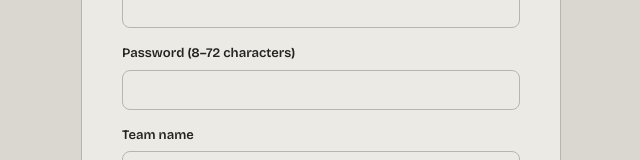
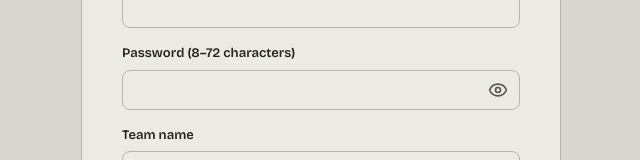
Before and after one commit to anupam0806/intellmeet, a React (Vite) app in the folder client/: page /signup in a window 1280 px wide. Shown: the part 405-565 px from the top of the page, without its empty margins (319-959 px from the left). Built offline with nearby package versions, Linux system fonts and the light colour scheme; no server answers.

Commit message:
feat(client): add accessible show password toggle and ms-reveal override

```diff
--- a/client/src/pages/Login.tsx
+++ b/client/src/pages/Login.tsx
@@ -1,8 +1,9 @@
-import React, { useState } from "react";
+import React, { useState, useEffect } from "react";
 import { Link, useNavigate, useSearchParams } from "react-router-dom";
 import { useForm } from "react-hook-form";
 import { zodResolver } from "@hookform/resolvers/zod";
 import { z } from "zod";
+import { Eye, EyeOff } from "lucide-react";
 import { apiFetch, ApiClientError } from "../lib/api.js";
 import { useAuthStore, User } from "../store/authStore.js";
 
@@ -20,6 +21,13 @@ export function Login(): React.JSX.Element {
 
   const [serverError, setServerError] = useState<string | null>(null);
   const [demoLoading, setDemoLoading] = useState(false);
+  const [showPassword, setShowPassword] = useState(false);
+
+  useEffect(() => {
+    return () => {
+      setShowPassword(false);
+    };
+  }, []);
 
   const {
     register,
@@ -35,6 +43,7 @@ export function Login(): React.JSX.Element {
   };
 
   const onSubmit = async (data: LoginFormData) => {
+    setShowPassword(false);
     setServerError(null);
     try {
       const res = await apiFetch<{ accessToken: string; user: User }>("/api/v1/auth/login", {
@@ -128,7 +137,13 @@ export function Login(): React.JSX.Element {
             </div>
           )}
 
-          <form onSubmit={handleSubmit(onSubmit)} noValidate>
+          <form
+            onSubmit={(e) => {
+              setShowPassword(false);
+              handleSubmit(onSubmit)(e);
+            }}
+            noValidate
+          >
             <div style={{ marginBottom: "16px" }}>
               <label
                 htmlFor="email"
@@ -167,16 +182,17 @@ export function Login(): React.JSX.Element {
               >
                 Password
               </label>
+              <div style={{ position: "relative", width: "100%" }}>
                 <input
                   id="password"
-                type="password"
+                  type={showPassword ? "text" : "password"}
                   autoComplete="current-password"
                   {...register("password")}
                   style={{
                     width: "100%",
                     boxSizing: "border-box",
                     height: "40px",
-                  padding: "0 12px",
+                    padding: "0 40px 0 12px",
                     borderRadius: "var(--radius)",
                     border: errors.password ? "1px solid var(--error)" : "1px solid var(--rule)",
                     backgroundColor: "var(--surface)",
@@ -184,6 +200,32 @@ export function Login(): React.JSX.Element {
                     fontSize: "15px",
                   }}
                 />
+                <button
+                  type="button"
+                  className="password-toggle-btn"
+                  onClick={() => setShowPassword((prev) => !prev)}
+                  aria-label={showPassword ? "Hide password" : "Show password"}
+                  aria-pressed={showPassword}
+                  style={{
+                    position: "absolute",
+                    right: "8px",
+                    top: "50%",
+                    transform: "translateY(-50%)",
+                    background: "transparent",
+                    border: "none",
+                    padding: "4px",
+                    display: "flex",
+                    alignItems: "center",
+                    justifyContent: "center",
+                    color: "var(--ink-soft)",
+                    cursor: "pointer",
+                    borderRadius: "4px",
+                    lineHeight: 1,
+                  }}
+                >
+                  {showPassword ? <EyeOff size={20} aria-hidden="true" /> : <Eye size={20} aria-hidden="true" />}
+                </button>
+              </div>
               {errors.password && (
                 <span style={{ display: "block", color: "var(--error)", fontSize: "13px", marginTop: "4px" }}>
                   {errors.password.message}
--- a/client/src/pages/Signup.tsx
+++ b/client/src/pages/Signup.tsx
@@ -1,8 +1,9 @@
-import React, { useState } from "react";
+import React, { useState, useEffect } from "react";
 import { Link, useNavigate } from "react-router-dom";
 import { useForm } from "react-hook-form";
 import { zodResolver } from "@hookform/resolvers/zod";
 import { z } from "zod";
+import { Eye, EyeOff } from "lucide-react";
 import { apiFetch, ApiClientError } from "../lib/api.js";
 import { useAuthStore, User } from "../store/authStore.js";
 
@@ -52,6 +53,13 @@ export function Signup(): React.JSX.Element {
 
   const [mode, setMode] = useState<"create" | "join">("create");
   const [serverError, setServerError] = useState<string | null>(null);
+  const [showPassword, setShowPassword] = useState(false);
+
+  useEffect(() => {
+    return () => {
+      setShowPassword(false);
+    };
+  }, []);
 
   const {
     register,
@@ -74,6 +82,7 @@ export function Signup(): React.JSX.Element {
   };
 
   const onSubmit = async (data: SignupFormData) => {
+    setShowPassword(false);
     setServerError(null);
     try {
       const payload: {
@@ -211,7 +220,13 @@ export function Signup(): React.JSX.Element {
           </button>
         </div>
 
-        <form onSubmit={handleSubmit(onSubmit)} noValidate>
+        <form
+          onSubmit={(e) => {
+            setShowPassword(false);
+            handleSubmit(onSubmit)(e);
+          }}
+          noValidate
+        >
           <div style={{ marginBottom: "16px" }}>
             <label
               htmlFor="name"
@@ -281,16 +296,17 @@ export function Signup(): React.JSX.Element {
             >
               Password (8–72 characters)
             </label>
+            <div style={{ position: "relative", width: "100%" }}>
               <input
                 id="password"
-              type="password"
+                type={showPassword ? "text" : "password"}
                 autoComplete="new-password"
                 {...register("password")}
                 style={{
                   width: "100%",
                   boxSizing: "border-box",
                   height: "40px",
-                padding: "0 12px",
+                  padding: "0 40px 0 12px",
                   borderRadius: "var(--radius)",
                   border: errors.password ? "1px solid var(--error)" : "1px solid var(--rule)",
                   backgroundColor: "var(--surface)",
@@ -298,6 +314,32 @@ export function Signup(): React.JSX.Element {
                   fontSize: "15px",
                 }}
               />
+              <button
+                type="button"
+                className="password-toggle-btn"
+                onClick={() => setShowPassword((prev) => !prev)}
+                aria-label={showPassword ? "Hide password" : "Show password"}
+                aria-pressed={showPassword}
+                style={{
+                  position: "absolute",
+                  right: "8px",
+                  top: "50%",
+                  transform: "translateY(-50%)",
+                  background: "transparent",
+                  border: "none",
+                  padding: "4px",
+                  display: "flex",
+                  alignItems: "center",
+                  justifyContent: "center",
+                  color: "var(--ink-soft)",
+                  cursor: "pointer",
+                  borderRadius: "4px",
+                  lineHeight: 1,
+                }}
+              >
+                {showPassword ? <EyeOff size={20} aria-hidden="true" /> : <Eye size={20} aria-hidden="true" />}
+              </button>
+            </div>
             {errors.password && (
               <span style={{ display: "block", color: "var(--error)", fontSize: "13px", marginTop: "4px" }}>
                 {errors.password.message}
--- a/client/src/styles/globals.css
+++ b/client/src/styles/globals.css
@@ -17,4 +17,36 @@
     outline: 2px solid var(--ink);
     outline-offset: 2px;
   }
+
+  /* Hide Edge / IE default password reveal and clear controls */
+  input::-ms-reveal,
+  input::-ms-clear {
+    display: none;
+  }
 }
+
+.password-toggle-btn {
+  position: absolute;
+  right: 8px;
+  top: 50%;
+  transform: translateY(-50%);
+  background: transparent;
+  border: none;
+  padding: 4px;
+  display: flex;
+  align-items: center;
+  justify-content: center;
+  color: var(--ink-soft);
+  cursor: pointer;
+  border-radius: 4px;
+  line-height: 1;
+}
+
+.password-toggle-btn:hover {
+  color: var(--ink);
+}
+
+.password-toggle-btn:focus-visible {
+  outline: 2px solid var(--ink);
+  outline-offset: 2px;
+}
```
Also changed, not shown: 2 other files (tests, documents, lock files or other folders). Lines whose indentation alone changed are shown as unchanged.
